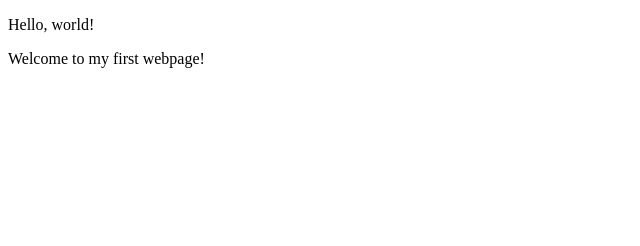
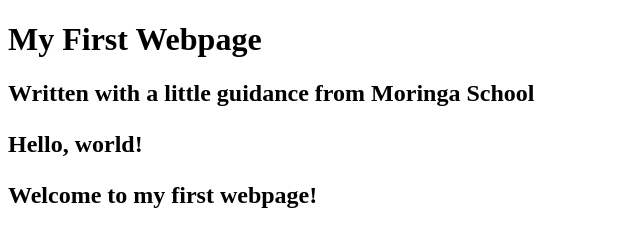
Before and after one commit to iankurao/my-first-webpage, a plain HTML site: page my-first-webpage.html/my-first-webpage.html in a window 1280 px wide. Shown: the whole page, without its empty margins (0-640 px from the left). Drawn offline with Linux system fonts and the light colour scheme.

Commit message:
add header block elements

```diff
--- a/my-first-webpage.html/my-first-webpage.html
+++ b/my-first-webpage.html/my-first-webpage.html
@@ -1,10 +1,13 @@
-<!DOCTYPE html>
 <!DOCTYPE html>
 <html>
   <head>
     <title>My first web page!</title>
   </head>
   <body>
+    <h1>My First Webpage</h1>
+    <h2>Written with a little guidance from Moringa School<h2>
+
+
      <p>Hello, world!</p>
       <p>Welcome to my first webpage!</p>
   </body>
```
